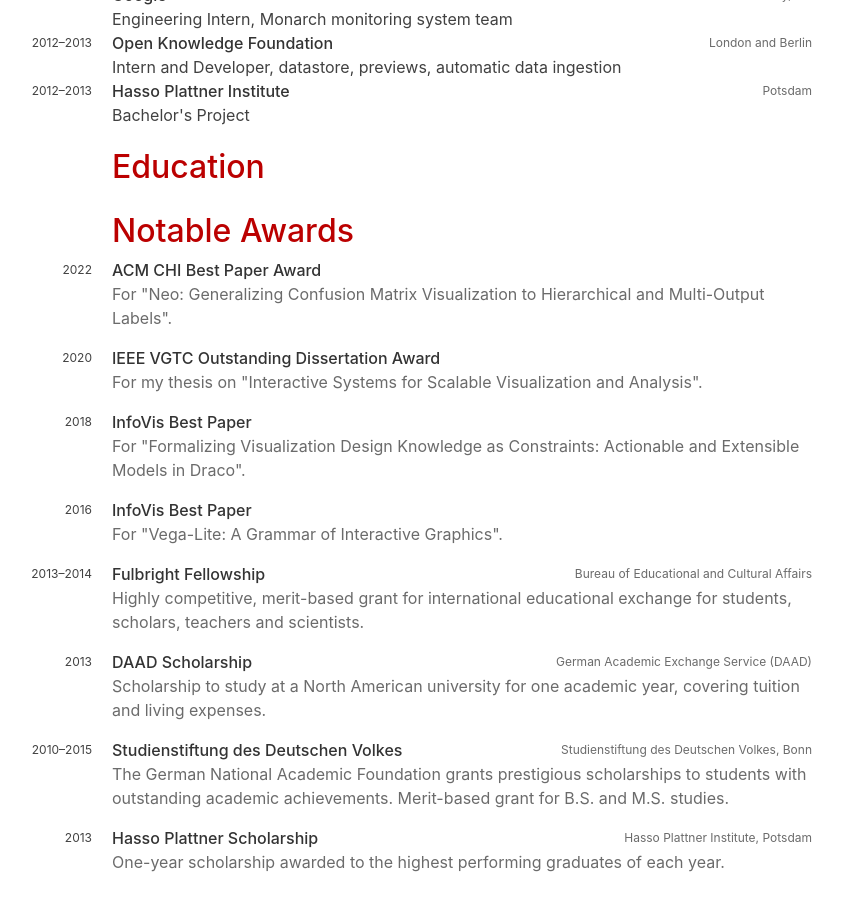
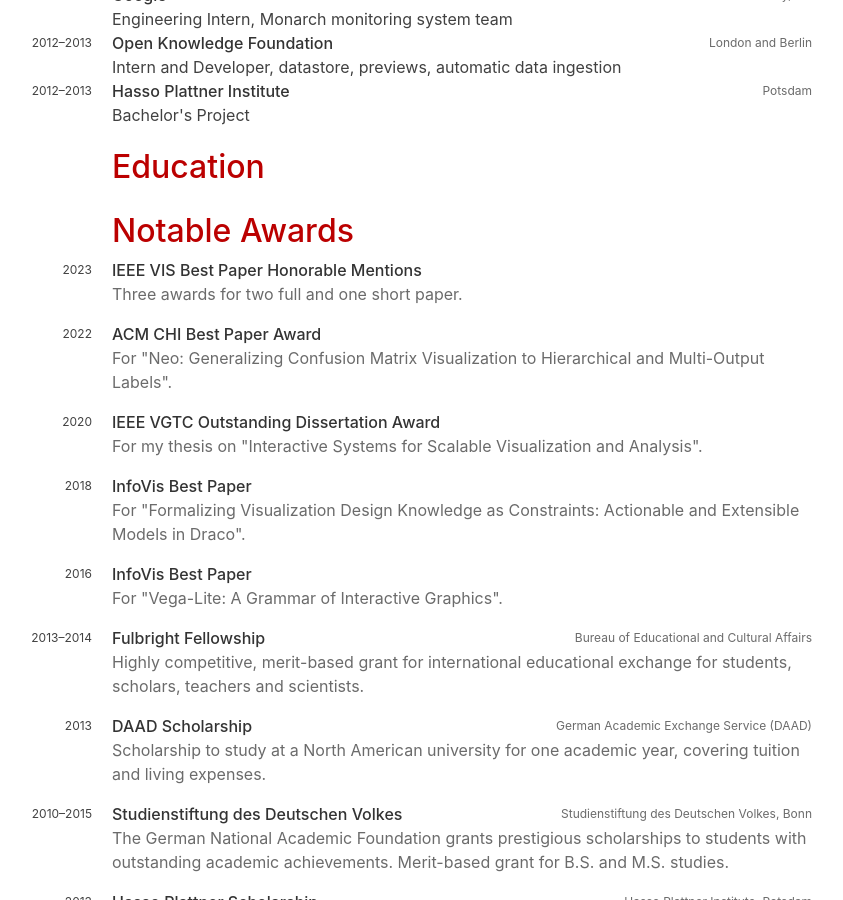
Before and after one commit to domoritz/domoritz.github.io, a Jekyll site: the page built from cv.html, in a window 1280 px wide and 900 px high, scrolled down 940 px. Shown: the whole window, without its empty margins (228-1071 px from the left). Built offline with Jekyll 4.4.1, drawn with Linux system fonts in a browser that asks for light colours.

Commit message:
add awards

```diff
--- a/_data/awards.yml
+++ b/_data/awards.yml
@@ -1,3 +1,6 @@
+- name: IEEE VIS Best Paper Honorable Mentions
+  years: 2023
+  description: "Three awards for two full and one short paper."
 - name: ACM CHI Best Paper Award
   years: 2022
   description: "For \"Neo: Generalizing Confusion Matrix Visualization to Hierarchical and Multi-Output Labels\"."
```
